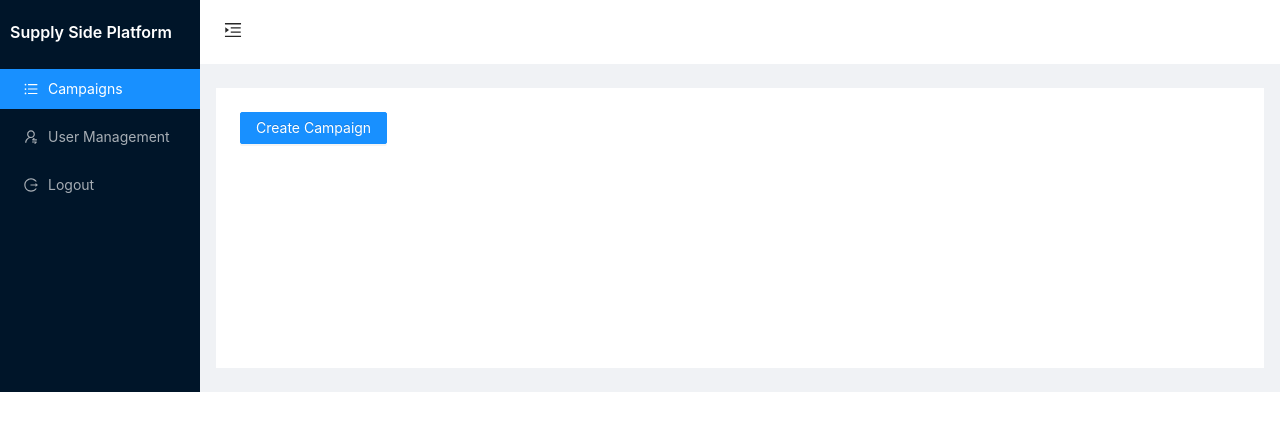
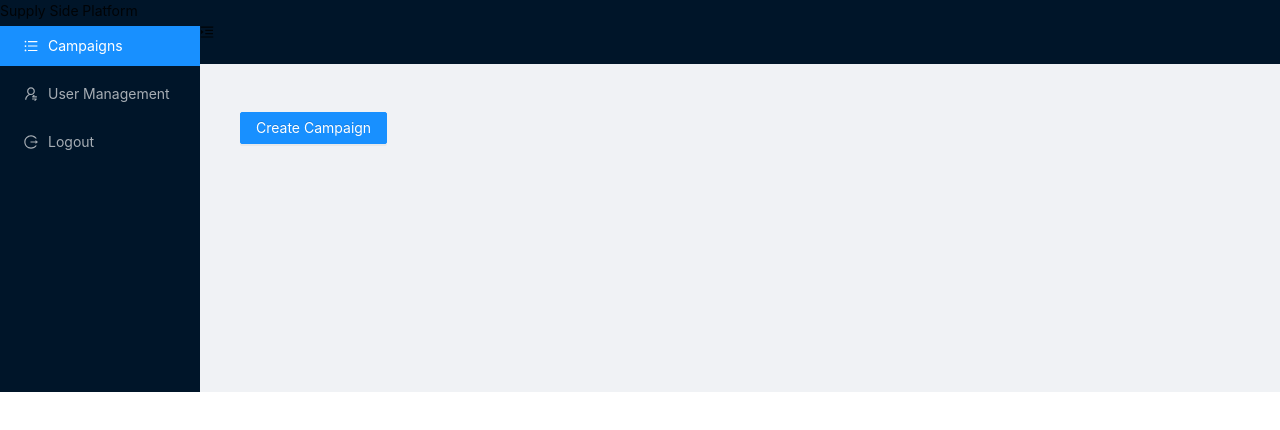
Before and after one commit to isaactobiloba/ssp-frontend, a React (Create React App) app: page / in a window 1280 px wide. Shown: the top 430 px of the page. Built offline with nearby package versions, Linux system fonts and the light colour scheme.

Commit message:
Remove irrelevant code, add relevant code

```diff
--- a/src/index.css
+++ b/src/index.css
@@ -12,29 +12,6 @@ code {
     monospace;
 }
 
-.trigger {
-  padding: 0 24px;
-  font-size: 18px;
-  line-height: 64px;
-  cursor: pointer;
-  transition: color 0.3s;
-}
-
-.trigger:hover {
-  color: #1890ff;
-}
-
-.logo {
-  padding: 20px 10px;
-  height: auto;
-  margin: auto;
-  color: #fff;
-  text-transform: capitalize;
-  font-weight: 600;
-  font-size: 16px;
+thead{
   background: #001529;
 }
-
-.site-layout .site-layout-background {
-  background: #fff;
-}
```
